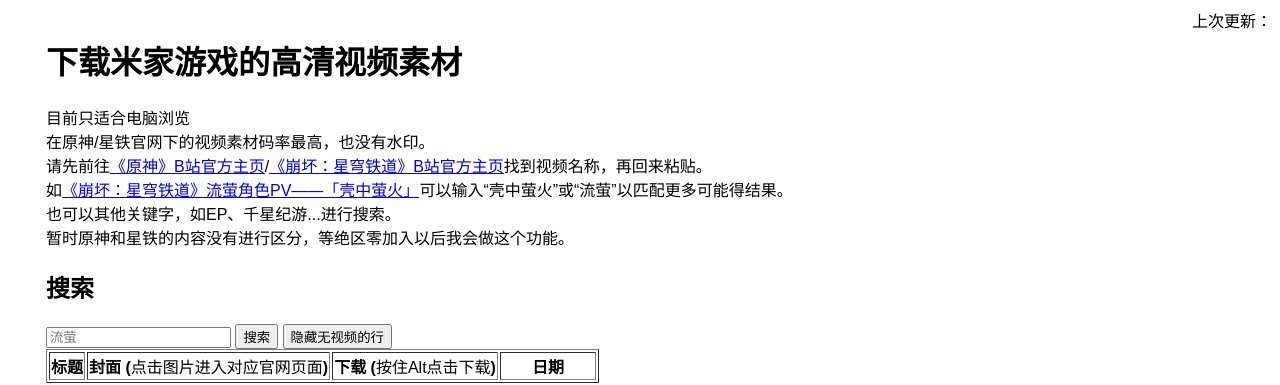
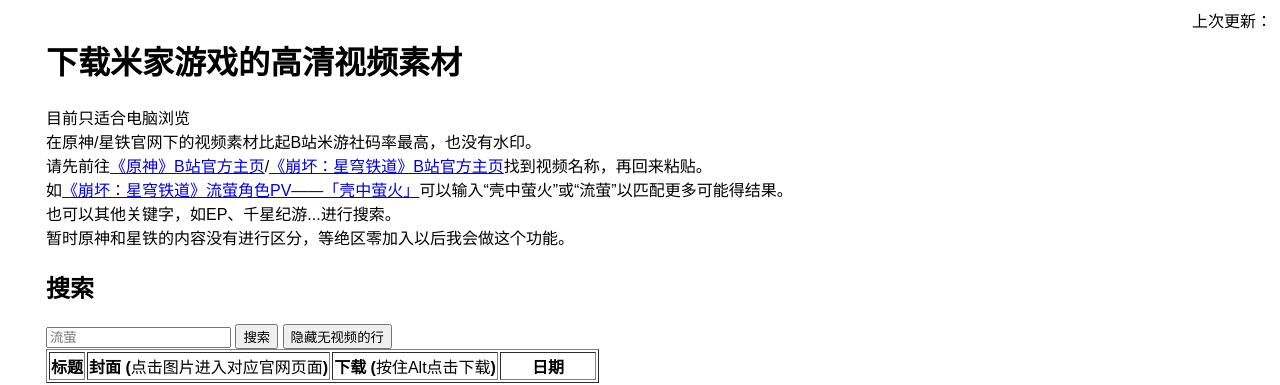
Before and after one commit to iBobbyTS/DownloadVideoFromMihoyo, a plain HTML site: page index.html in a window 1280 px wide. Shown: the top 385 px of the page. Drawn offline with Linux system fonts and the light colour scheme; no server answers; a web font is replaced by a local one.

Commit message:
修改提示文本

```diff
--- a/index.html
+++ b/index.html
@@ -54,7 +54,7 @@
     <span id="updating"></span>
 </div>
 <span>目前只适合电脑浏览</span><br>
-<span>在原神/星铁官网下的视频素材码率最高，也没有水印。</span><br>
+<span>在原神/星铁官网下的视频素材比起B站米游社码率最高，也没有水印。</span><br>
 <span>请先前往</span><a href="https://space.bilibili.com/401742377/video">《原神》B站官方主页</a>/<a href="https://space.bilibili.com/1340190821/video">《崩坏：星穹铁道》B站官方主页</a><span>找到视频名称，再回来粘贴。</span><br>
 <span>如</span><a href="https://www.bilibili.com/video/BV1jE421A7qK">《崩坏：星穹铁道》流萤角色PV——「壳中萤火」</a><span>可以输入“壳中萤火”或“流萤”以匹配更多可能得结果。</span><br>
 <span>也可以其他关键字，如EP、千星纪游...进行搜索。</span><br>
```
